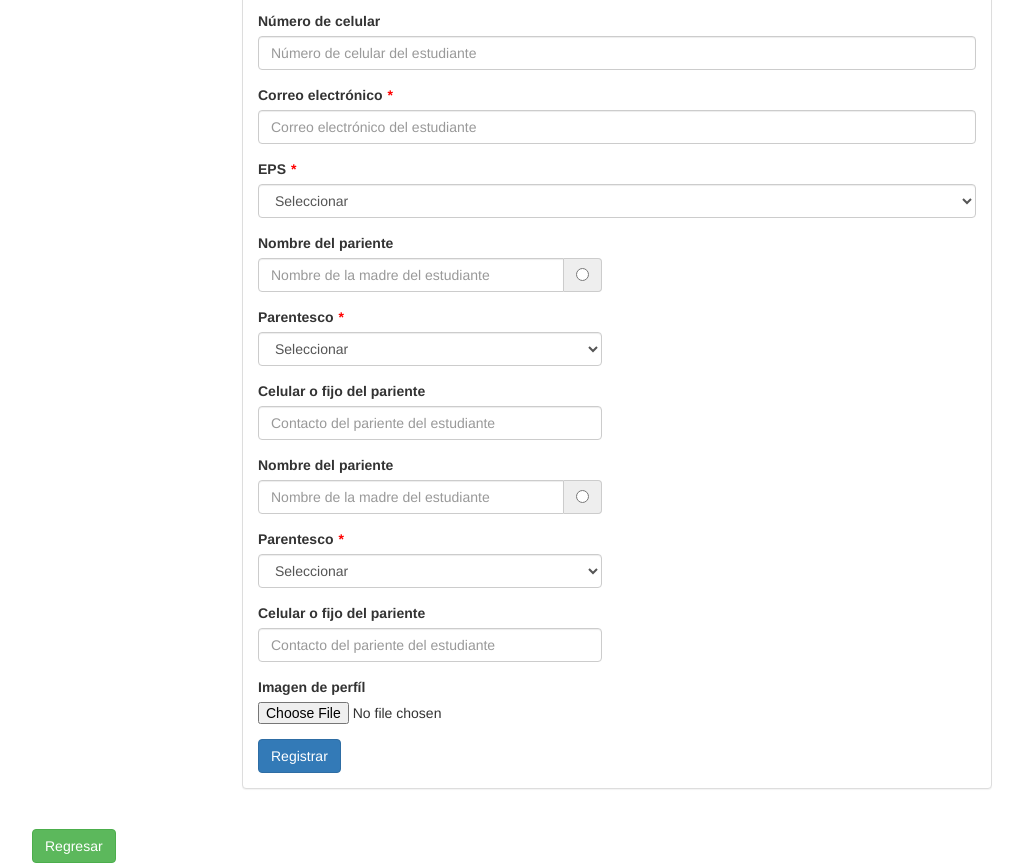
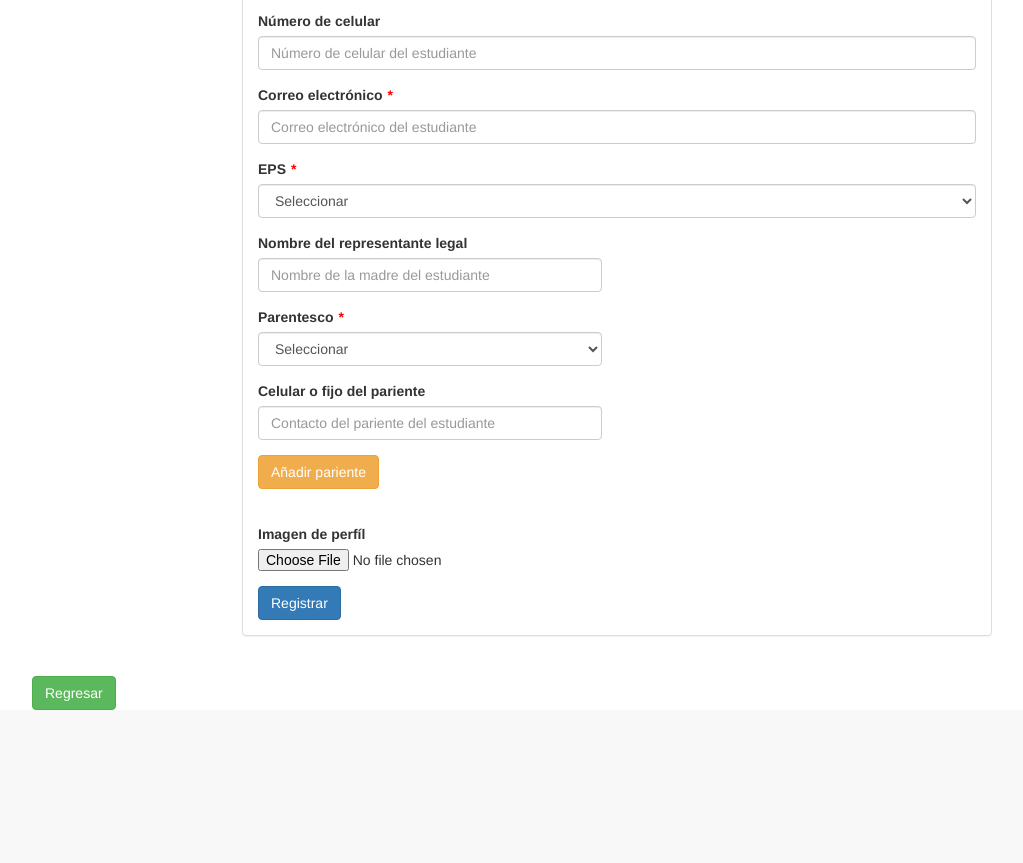
Before and after one commit to sebax1893/proyecto_cba, a Laravel app: template resources/views/estudiante/create.blade.php in a window 1280 px wide. Shown: the part 931-1794 px from the top of the page, without its empty margins (23-1046 px from the left). After the commit the page ends 1641 px from the top, so only its background shows below. Run offline with Laravel 8, Linux system fonts and the light colour scheme; the template is opened without the code that fills it: most values are stand-ins (such as "Sample title", 1, 10 or a date in 2020); settings files or empty folders that the repository lacks are supplied; some libraries are stand-ins or nearby versions.

Commit message:
Miércoles 6 de julio

```diff
--- a/app/Estudiante.php
+++ b/app/Estudiante.php
@@ -28,7 +28,7 @@ class Estudiante extends Model
      */
     public function bandas()
     {
-        return $this->belongsToMany('App\Banda', 'banda_estidiante', 'id_parientes', 'id_estudiantes')
+        return $this->belongsToMany('CBA\Banda', 'banda_estidiante', 'id_parientes', 'id_estudiantes')
         ->withPivot('asiste');
     }
 }
--- a/app/Parentesco.php
+++ b/app/Parentesco.php
@@ -14,9 +14,9 @@ class Parentesco extends Model
     /**
      * The products that belong to the shop.
      */
-    public function estudiantes()
+    public function parientes()
     {
-        return $this->belongsToMany('App\Estudiante');
+        return $this->hasMany('CBA\Parientes', 'id_parientes', 'id_parentescos');
     }
 
 }
--- a/resources/views/estudiante/create.blade.php
+++ b/resources/views/estudiante/create.blade.php
@@ -148,28 +148,24 @@
                             @endif
                         </div>
 
+                        <div id="divParientes">
+
                             <div class="row">
                                 <div class="col-lg-6">
 
                                     <div class="form-group">
-                                    <div>
-                                        {!!Form::label('nombre', 'Nombre del pariente', ['class' => ''])!!}
-                                    </div>
-                                    <div class="input-group">
-                                        {!!Form::text('nombre[][nombre]',null,['class'=>'form-control', 'placeholder'=>'Nombre de la madre del estudiante'])!!}
-                                        <span class="input-group-addon">
-                                            {!!Form::radio('es_representante', 1, null, ['data-toggle' => 'tooltip', 'data-placement' => 'right', 'title' => 'Marcar si este pariente es el representante legal'])!!}
-                                        </span>
+                                        {!!Form::label('nombre', 'Nombre del representante legal', ['class' => ''])!!}
+                                        {!!Form::text('parientes[][nombre]',null,['class'=>'form-control', 'placeholder'=>'Nombre de la madre del estudiante'])!!}
                                         @if ($errors->has('nombre'))
                                             <div class="list-group-item list-group-item-warning">
                                                 <strong>{{ $errors->first('nombre') }}</strong>
                                             </div>
                                         @endif
                                     </div>
-                                </div>
+
                                     <div class="form-group">
                                         {!!Form::label('id_parentescos', 'Parentesco', ['class' => 'required'])!!}
-                                    {!!Form::select('id_parentescos[][id_parentescos]', $parentesco, null, ['placeholder' => 'Seleccionar', 'class' => 'form-control'])!!}
+                                        {!!Form::select('parientes[][id_parentescos]', $parentesco, null, ['placeholder' => 'Seleccionar', 'class' => 'form-control'])!!}
                                         @if ($errors->has('id_parentescos'))
                                             <div class="list-group-item list-group-item-warning">
                                                 <strong>{{ $errors->first('id_parentescos') }}</strong>
@@ -179,7 +175,7 @@
 
                                     <div class="form-group">
                                         {!!Form::label('contacto', 'Celular o fijo del pariente', ['class' => ''])!!}
-                                    {!!Form::number('contacto[][contacto]', null, ['class'=>'form-control', 'placeholder'=>'Contacto del pariente del estudiante'])!!}
+                                        {!!Form::number('parientes[][contacto]', null, ['class'=>'form-control', 'placeholder'=>'Contacto del pariente del estudiante'])!!}
                                         @if ($errors->has('contacto'))
                                             <div class="list-group-item list-group-item-warning">
                                                 <strong>{{ $errors->first('contacto') }}</strong>
@@ -189,47 +185,12 @@
                                 </div>
                             </div>
 
-                        <div class="row">
-                            <div class="col-lg-6">
-
-                                <div class="form-group">
-                                    <div>
-                                        {!!Form::label('nombre', 'Nombre del pariente', ['class' => ''])!!}
-                                    </div>
-                                    <div class="input-group">
-                                        {!!Form::text('nombre[][nombre]',null,['class'=>'form-control', 'placeholder'=>'Nombre de la madre del estudiante'])!!}
-                                        <span class="input-group-addon">
-                                            {!!Form::radio('es_representante', 1, null, ['data-toggle' => 'tooltip', 'data-placement' => 'right', 'title' => 'Marcar si este pariente es el representante legal'])!!}
-                                        </span>
-                                        @if ($errors->has('nombre'))
-                                            <div class="list-group-item list-group-item-warning">
-                                                <strong>{{ $errors->first('nombre') }}</strong>
-                                            </div>
-                                        @endif
-                                    </div>
                         </div>
 
                         <div class="form-group">
-                                    {!!Form::label('id_parentescos', 'Parentesco', ['class' => 'required'])!!}
-                                    {!!Form::select('id_parentescos[][id_parentescos]', $parentesco, null, ['placeholder' => 'Seleccionar', 'class' => 'form-control'])!!}
-                                    @if ($errors->has('id_parentescos'))
-                                        <div class="list-group-item list-group-item-warning">
-                                            <strong>{{ $errors->first('id_parentescos') }}</strong>
+                            {!!Form::button('Añadir pariente', ['id'=>'btnPariente', 'class'=>'btn btn-warning'])!!}
                         </div>
-                                    @endif
-                                </div>
-
-                                <div class="form-group">
-                                    {!!Form::label('contacto', 'Celular o fijo del pariente', ['class' => ''])!!}
-                                    {!!Form::number('contacto[][contacto]', null, ['class'=>'form-control', 'placeholder'=>'Contacto del pariente del estudiante'])!!}
-                                    @if ($errors->has('contacto'))
-                                        <div class="list-group-item list-group-item-warning">
-                                            <strong>{{ $errors->first('contacto') }}</strong>
-                                        </div>
-                                    @endif
-                                </div>
-                            </div>
-                        </div>
+                        &nbsp;
 
                         <div class="form-group">
                             {!!Form::label('foto', 'Imagen de perfíl', ['class' => ''])!!}
@@ -263,6 +224,11 @@
         $('#datepicker').datepicker({
             format: "dd/mm/yyyy",
             language: "es"
+        });
+
+        $('#btnPariente').click(function() {
+            var divParientes = $('#divParientes');
+            divParientes.append('');
         });
 
         /* Darle el estilo de Bootstrap a los tooltips (Mensajes que salen cuando se pasa el mouse por encima
```
Also changed, not shown: app/Http/Controllers/EstudianteController.php (+61 -19 lines), app/Pariente.php (+15 -7 lines). Lines whose indentation alone changed are shown as unchanged.
